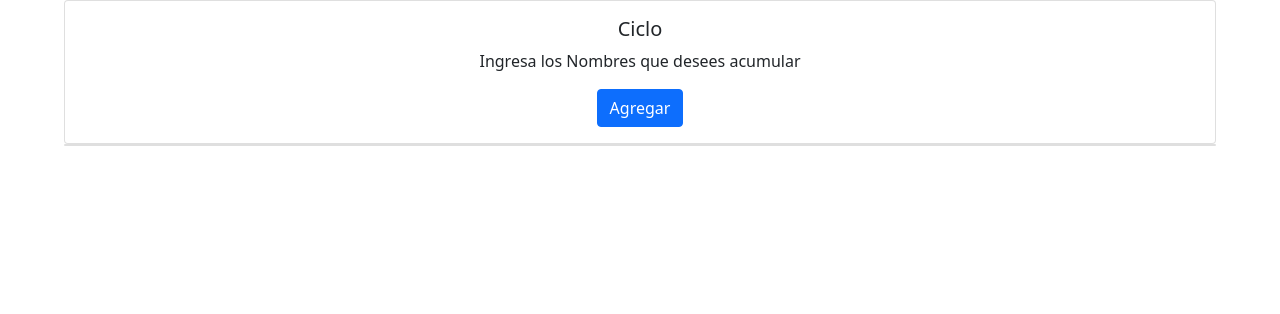
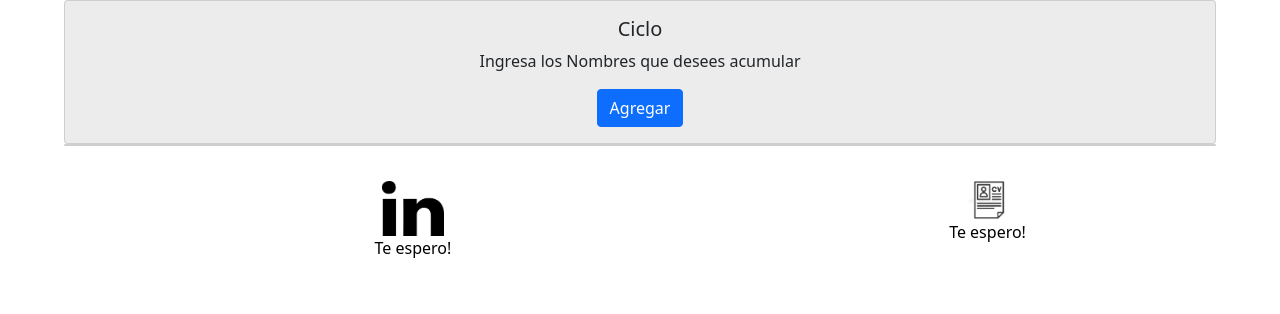
Before and after one commit to martinneme/JS, a plain HTML site: page index.html in a window 1280 px wide. Drawn offline with nearby package versions, Linux system fonts and the light colour scheme.

Commit message:
correccion

```diff
--- a/index.html
+++ b/index.html
@@ -10,6 +10,7 @@
     <link rel="stylesheet" href="style.css">
     <title>Ciclo</title>
 </head>
+
 <body>
     <div class="card">
         <div class="card-body">
@@ -26,5 +27,23 @@
     </script>
     <script type="text/javascript" src="ciclo.js"></script>
 </body>
+<footer>
+    <div class="footerContent">
+
+
+    <div class="redes">
+        <a href="https://www.linkedin.com/in/martinneme" alt="Linkedin"><img class="Linkedin" src="img/Linkedin.png"
+                width="10%" tag="link a Linkedin"></img>
+        </a>
+        <p>Te espero!</p>
+    </div>
+    <div class="redes">
+        <a href="https://martinneme.github.io/portafolio/Cv.html" alt="Cv"><img class="Linkedin" src="img/cvImg.jpg"
+                width="10%" tag="link a Linkedin"></img>
+        </a>
+        <p>Te espero!</p>
+    </div>
+</div>
+</footer>
 
 </html>
--- a/style.css
+++ b/style.css
@@ -2,8 +2,46 @@
     text-align: center;
 margin: auto;
 width: 90%;
+background-color: #ECECEC ;
 }
+
 
 .inputName{
     margin: 5%;
 }
+
+.footerContent{
+    margin-left:5%;
+    margin-right:5%;
+    display:flex;
+    justify-content: center;
+    background-color:#ffff;
+
+}
+.redes {
+    margin: 3%;
+    text-align: center;
+    color:black;
+}
+
+.btnCV{
+
+ background-color: #818283;
+ border-color:none!important;
+}
+
+.btnCV:hover{
+    width: 100%;
+    background-color:#515253;
+
+}
+
+.btnCV a{
+    color:#ffff;
+    text-decoration: none;
+}
+
+.btnCV a:hover{
+    color:#ffff;;
+
+}
```
Also changed, not shown: img/Linkedin.png (added), img/Nombre.svg (added), img/cvImg.jpg (added), img/nombreApellido.svg (added), img/profile.svg (added).
